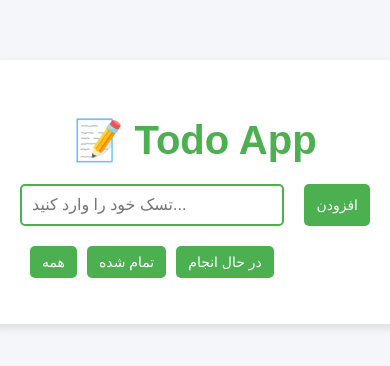
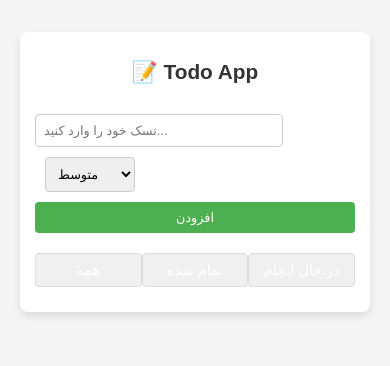
Before and after one commit to HassanEhsani/todo-app, a React (Create React App) app: page / in a window 390 px wide. Shown: the part 250-616 px from the top of the page. Built offline with nearby package versions, Linux system fonts and the light colour scheme.

Commit message:
adding date

```diff
--- a/src/App.css
+++ b/src/App.css
@@ -1,103 +1,128 @@
-/* استایل کلی برای اپلیکیشن */
 .App {
-  background-color: #f4f6f9;
-  min-height: 100vh;
+  font-family: Arial, sans-serif;
+  background-color: #f4f4f4;
   display: flex;
   justify-content: center;
   align-items: center;
-  font-family: 'Arial', sans-serif;
-  color: #333;
+  height: 100vh; /* ارتفاع کل صفحه */
   padding: 20px;
+  box-sizing: border-box;
 }
 
-/* کادر دور اپلیکیشن */
 .app-container {
-  background-color: white;
-  border-radius: 10px;
-  box-shadow: 0 4px 10px rgba(0, 0, 0, 0.1);
+  background-color: #fff;
+  border-radius: 8px;
   width: 100%;
-  max-width: 600px;
-  padding: 30px;
+  max-width: 400px; /* حداکثر عرض برای کادر */
+  padding: 20px;
+  box-shadow: 0 4px 8px rgba(0, 0, 0, 0.1);
+  display: flex;
+  flex-direction: column;
 }
 
-/* عنوان */
 h1 {
-  color: #4CAF50;
-  margin-bottom: 20px;
-  font-size: 2.5rem;
   text-align: center;
-}
-
-/* فرم ورود تسک */
-form {
-  display: flex;
-  justify-content: center;
-  margin-bottom: 20px;
+  color: #333;
+  font-size: 1.5rem;
+  margin-bottom: 20px; /* فاصله از پایین */
 }
 
 input {
-  padding: 10px;
-  font-size: 16px;
-  width: 250px;
-  border: 2px solid #4CAF50;
-  border-radius: 5px;
-  margin-right: 10px;
-  outline: none;
-  transition: all 0.3s ease;
+  width: calc(100% - 90px); /* تنظیم عرض ورودی */
+  padding: 8px;
+  margin: 10px 0;
+  border: 1px solid #ccc;
+  border-radius: 4px;
+  font-size: 0.9rem;
 }
 
-input:focus {
-  border-color: #45a049;
+select {
+  padding: 8px;
+  margin-left: 10px;
+  font-size: 0.9rem;
+  border-radius: 4px;
+  border: 1px solid #ccc;
+  width: 90px; /* عرض مناسب برای select */
 }
 
 button {
-  padding: 10px 20px;
+  padding: 8px 16px;
   background-color: #4CAF50;
   color: white;
   border: none;
-  border-radius: 5px;
+  border-radius: 4px;
   cursor: pointer;
-  font-size: 16px;
-  transition: all 0.3s ease;
+  font-size: 0.9rem;
+  width: 100%;
+  margin-top: 10px;
 }
 
 button:hover {
   background-color: #45a049;
 }
 
-/* لیست تسک‌ها */
+.filters {
+  display: flex;
+  justify-content: space-between;
+  margin: 10px 0;
+}
+
+.filters button {
+  padding: 8px 12px;
+  font-size: 0.9rem;
+  background-color: #f0f0f0;
+  border: 1px solid #ddd;
+  border-radius: 4px;
+  cursor: pointer;
+}
+
+.filters button:hover {
+  background-color: #ddd;
+}
+
 ul {
-  list-style: none;
+  list-style-type: none;
   padding: 0;
-  width: 100%;
+  margin: 0;
 }
 
 li {
-  background-color: #ffffff;
-  padding: 15px;
-  margin: 10px 0;
-  border-radius: 5px;
+  background-color: #f9f9f9;
+  margin: 5px 0;
+  padding: 10px;
+  border-radius: 4px;
   display: flex;
   justify-content: space-between;
   align-items: center;
-  box-shadow: 0 2px 10px rgba(0, 0, 0, 0.1);
-  font-size: 18px;
+  font-size: 0.9rem; /* اندازه مناسب برای نمایش تسک‌ها */
 }
 
-button {
+li button {
   margin-left: 10px;
+  padding: 5px 10px;
+  font-size: 0.8rem;
+  background-color: #f44336;
+  border: none;
+  color: white;
+  border-radius: 4px;
+  cursor: pointer;
 }
 
-button:focus {
-  outline: none;
+li button:hover {
+  background-color: #d32f2f;
 }
 
-/* دکمه حذف و ویرایش */
-button {
-  padding: 8px 12px;
-  font-size: 14px;
+@media (max-width: 600px) {
+  .app-container {
+    width: 100%;
+    padding: 15px;
+  }
+
+  input, select, button {
+    font-size: 0.8rem;
+  }
+
+  h1 {
+    font-size: 1.3rem;
+  }
 }
-
-button:hover {
-  background-color: #f44336;
-}
--- a/src/App.js
+++ b/src/App.js
@@ -4,6 +4,7 @@ import './App.css';
 function App() {
   const [tasks, setTasks] = useState([]);
   const [input, setInput] = useState('');
+  const [priority, setPriority] = useState('medium'); // اولویت تسک
   const [editingIndex, setEditingIndex] = useState(null);
   const [editingText, setEditingText] = useState('');
   const [statusFilter, setStatusFilter] = useState('all'); // فیلتر وضعیت تسک‌ها
@@ -23,11 +24,20 @@ function App() {
     }
   }, [tasks]);
 
+  // افزودن تسک جدید
   const addTask = (e) => {
     e.preventDefault();
     if (input.trim() === '') return;
-    setTasks([...tasks, { text: input, completed: false }]);
+
+    // گرفتن تاریخ و زمان فعلی به فرمت YYYY-MM-DD
+    const currentDate = new Date().toISOString().split('T')[0]; // تاریخ جاری بدون ساعت
+
+    setTasks([
+      ...tasks,
+      { text: input, completed: false, priority: priority, dueDate: currentDate },
+    ]);
     setInput('');
+    setPriority('medium');
   };
 
   const deleteTask = (index) => {
@@ -64,6 +74,12 @@ function App() {
     if (statusFilter === 'incomplete') return !task.completed;
   });
 
+  // مرتب‌سازی تسک‌ها بر اساس اولویت
+  const sortedTasks = filteredTasks.sort((a, b) => {
+    const priorityOrder = { high: 1, medium: 2, low: 3 };
+    return priorityOrder[a.priority] - priorityOrder[b.priority];
+  });
+
   return (
     <div className="App">
       <div className="app-container">
@@ -75,6 +91,12 @@ function App() {
             value={editingIndex === null ? input : editingText}
             onChange={(e) => (editingIndex === null ? setInput(e.target.value) : setEditingText(e.target.value))}
           />
+          {/* انتخاب اولویت */}
+          <select onChange={(e) => setPriority(e.target.value)} value={priority}>
+            <option value="high">بالا</option>
+            <option value="medium">متوسط</option>
+            <option value="low">پایین</option>
+          </select>
           <button type="submit">{editingIndex === null ? 'افزودن' : 'ذخیره تغییرات'}</button>
         </form>
 
@@ -86,9 +108,9 @@ function App() {
         </div>
 
         <ul>
-          {filteredTasks.map((task, index) => (
+          {sortedTasks.map((task, index) => (
             <li key={index} style={{ textDecoration: task.completed ? 'line-through' : 'none' }}>
-              ✅ {task.text}
+              ✅ {task.text} - اولویت: {task.priority} - تاریخ موعد: {task.dueDate}
               <button onClick={() => editTask(index)}>ویرایش</button>
               <button onClick={() => toggleCompletion(index)}>
                 {task.completed ? 'بازگشت به حالت اولیه' : 'تکمیل شده'}
```
